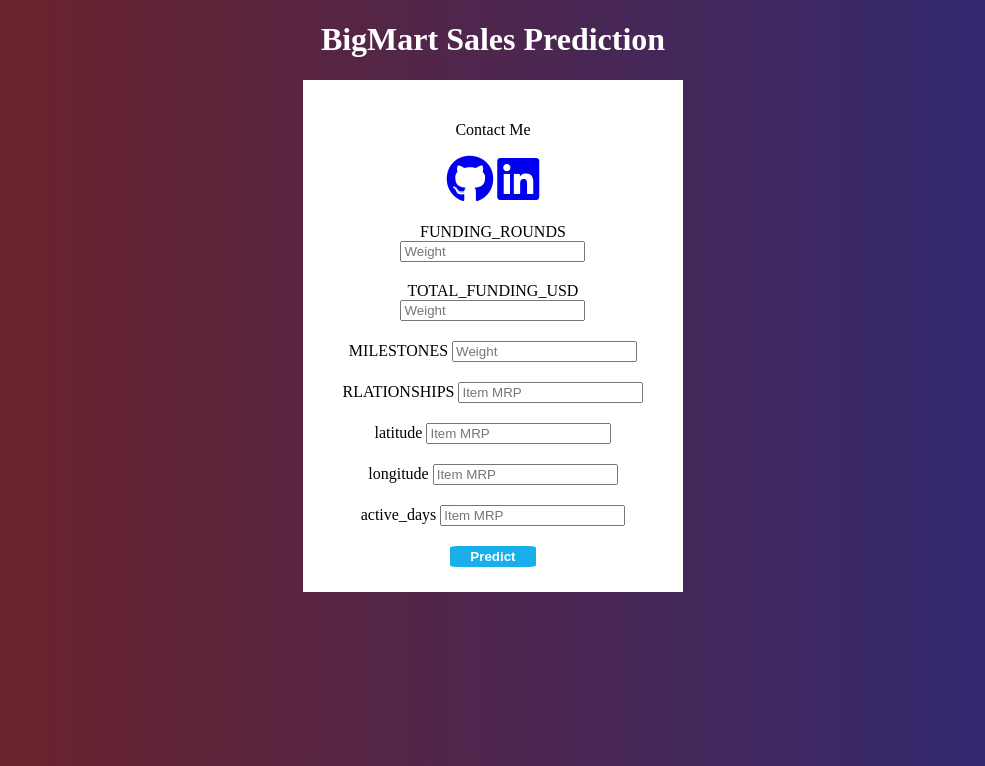
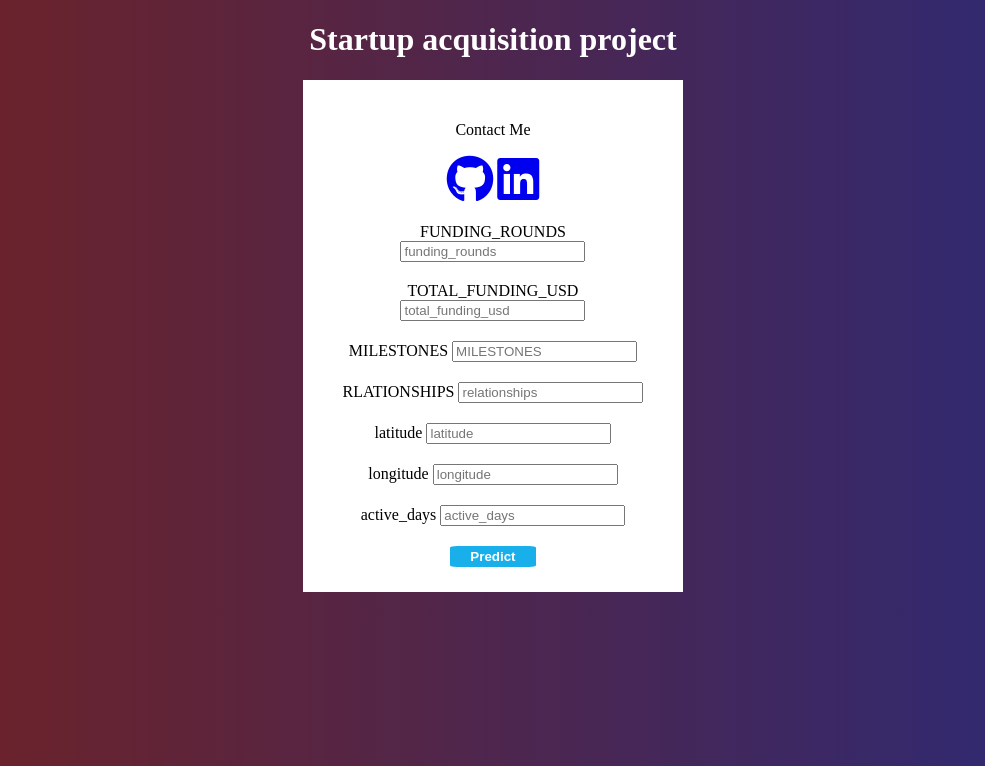
Before and after one commit to payal9876/startup_acquisition_project, a Flask app: page / in a window 1280 px wide. Shown: the top 766 px of the page, without its empty margins (147-1132 px from the left). Run offline with Flask 2, Linux system fonts and the light colour scheme; parts of the project's set-up code (start-up, migrations or seed data) failed here and were passed over; some libraries are stand-ins or nearby versions.

Commit message:
second commit

```diff
--- a/templates/index.html
+++ b/templates/index.html
@@ -59,7 +59,7 @@
     </style>
 </head>
 <body>
-    <h1 id="title">BigMart Sales Prediction</h1>
+    <h1 id="title">Startup acquisition project</h1>
     <p id="description"></p>
     <form id="form"  action="{{ url_for('predict') }}" method="POST" style="margin-bottom: 20px;">
         <div>
@@ -70,33 +70,33 @@
 
     <div class="form-group">
         <label for="exampleFormControlInput1">FUNDING_ROUNDS</label>
-        <input type="form-input" type="text" name=FUNDING_ROUNDS class="form-control" id="exampleFormControlInput1" placeholder="Weight" required="required">
+        <input type="form-input" type="text" name=FUNDING_ROUNDS class="form-control" id="exampleFormControlInput1" placeholder="funding_rounds" required="required">
     </div>
     <div class="form-group">
         <label for="exampleFormControlSelect1">TOTAL_FUNDING_USD</label>
-        <input type="form-input" type="text" name=TOTAL_FUNDING_USD class="form-control" id="exampleFormControlInput1" placeholder="Weight" required="required">
+        <input type="form-input" type="text" name=TOTAL_FUNDING_USD class="form-control" id="exampleFormControlInput1" placeholder="total_funding_usd" required="required">
     </div>
 
     </div>
     <div class="form-group">
         <label for="exampleFormControlInput1">MILESTONES</label>
-        <input type="form-input" type="text" name=MILESTONES class="form-control" id="exampleFormControlInput1" placeholder="Weight" required="required">
+        <input type="form-input" type="text" name=MILESTONES class="form-control" id="exampleFormControlInput1" placeholder="MILESTONES" required="required">
     </div>
     <div class="form-group">
         <label for="exampleFormControlInput1">RLATIONSHIPS</label>
-        <input type="form-input" type="text" name="RELATIONSHIPS" class="form-control" id="exampleFormControlInput1" placeholder="Item MRP" required="required">
+        <input type="form-input" type="text" name="RELATIONSHIPS" class="form-control" id="exampleFormControlInput1" placeholder="relationships"required="required">
     </div>
     <div class="form-group">
         <label for="exampleFormControlInput1">latitude</label>
-        <input type="form-input" type="text" name="latitude" class="form-control" id="exampleFormControlInput1" placeholder="Item MRP" required="required">
+        <input type="form-input" type="text" name="latitude" class="form-control" id="exampleFormControlInput1" placeholder="latitude" required="required">
     </div>
     <div class="form-group">
         <label for="exampleFormControlSelect1">longitude</label>
-        <input type="form-input" type="text" name="longitude" class="form-control" id="exampleFormControlInput1" placeholder="Item MRP" required="required">
+        <input type="form-input" type="text" name="longitude" class="form-control" id="exampleFormControlInput1" placeholder="longitude" required="required">
     </div>
     <div class="form-group">
         <label for="exampleFormControlInput1">active_days</label>
-        <input type="form-input" type="text" name="active_days" class="form-control" id="exampleFormControlInput1" placeholder="Item MRP" required="required">
+        <input type="form-input" type="text" name="active_days" class="form-control" id="exampleFormControlInput1" placeholder="active_days" required="required">
     </div>
     </div>
     <!-- <center><input type="submit" class="btn btn-success p-2" value="Predict"></center>
```
